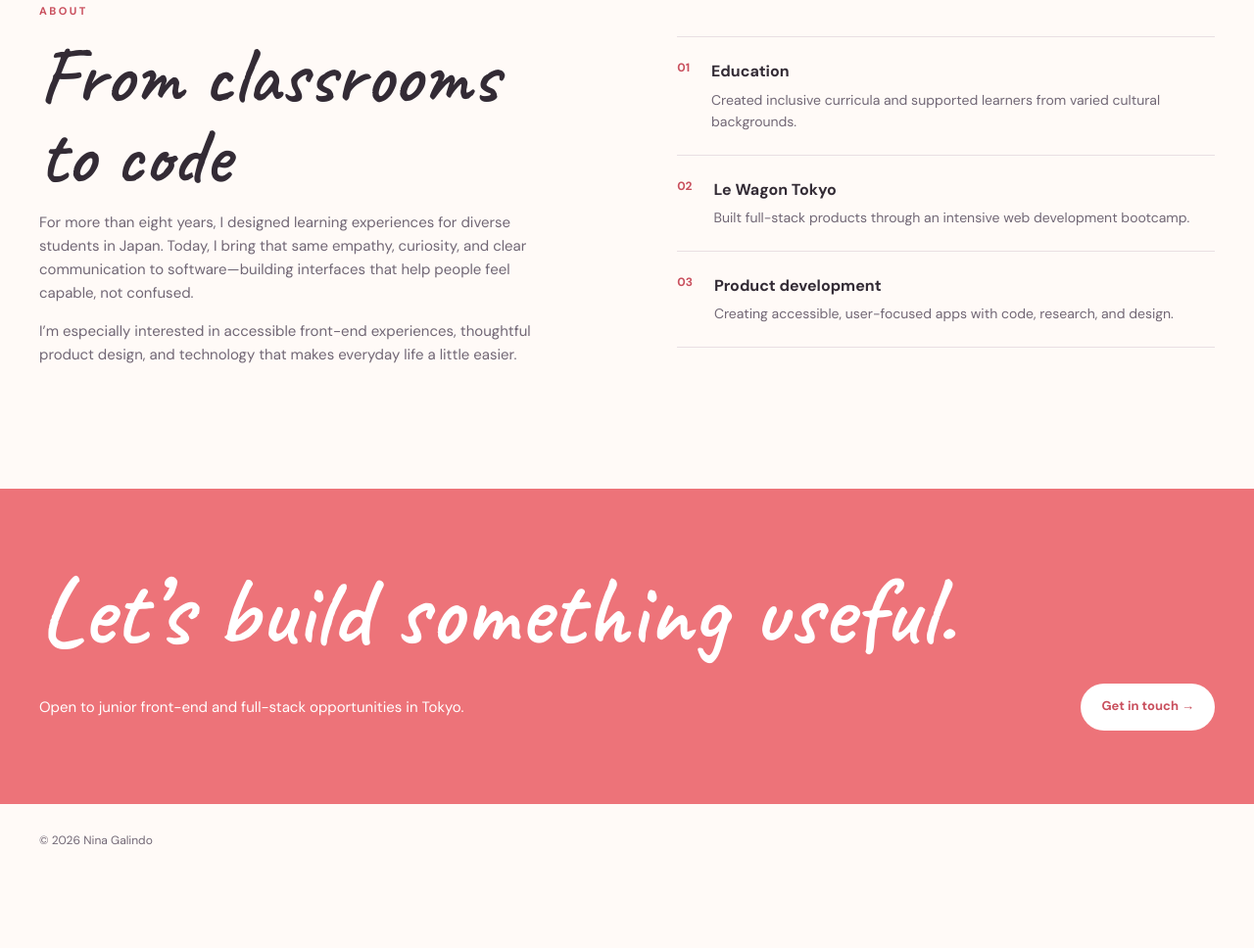
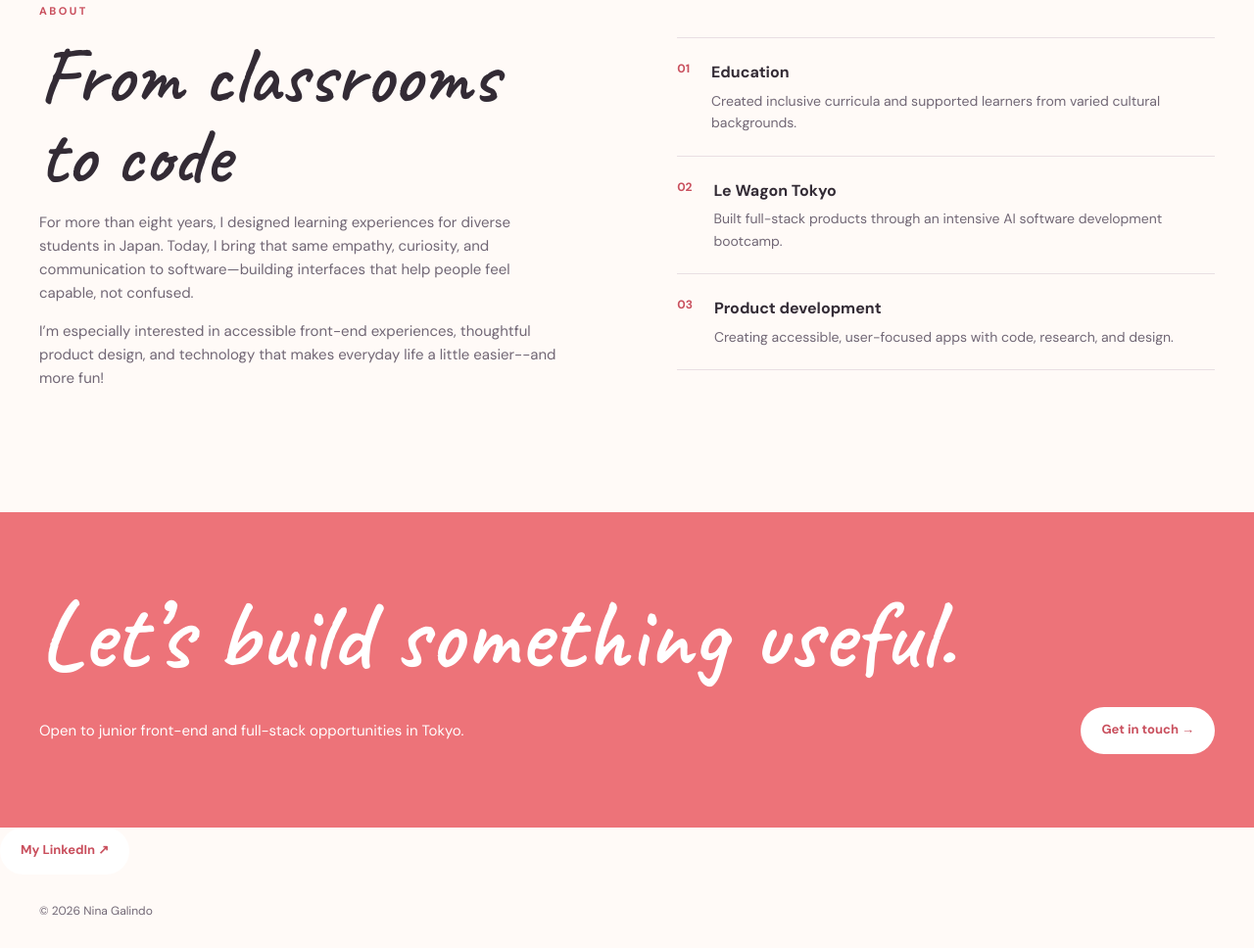
Before and after one commit to ninadaninja/nina-portfolio, a plain HTML site: page index.html in a window 1280 px wide. Shown: the part 2422-3390 px from the top of the page at 98% size. Before the commit the page ends 3318 px from the top, so only its background shows below. Drawn offline with Linux system fonts and the light colour scheme; a web font is replaced by a local one.

Commit message:
added a linkedin link at the bottom

```diff
--- a/index.html
+++ b/index.html
@@ -102,11 +102,28 @@
     <section class="tools" aria-labelledby="tools-title"><h2 id="tools-title" class="handwritten">Tech & Tools</h2><ul><li>Ruby on Rails</li><li>JavaScript</li><li>HTML & CSS</li><li>SQL</li><li>UX/UI</li><li>AI APIs</li><li>Git</li></ul></section>
 
     <section class="section story" id="about">
-      <div class="story-copy"><p class="eyebrow">ABOUT</p><h2 class="handwritten">From classrooms to code</h2><p>For more than eight years, I designed learning experiences for diverse students in Japan. Today, I bring that same empathy, curiosity, and clear communication to software—building interfaces that help people feel capable, not confused.</p><p>I’m especially interested in accessible front-end experiences, thoughtful product design, and technology that makes everyday life a little easier.</p></div>
-      <ol class="timeline" id="experience"><li><span>01</span><div><strong>Education</strong><p>Created inclusive curricula and supported learners from varied cultural backgrounds.</p></div></li><li><span>02</span><div><strong>Le Wagon Tokyo</strong><p>Built full-stack products through an intensive web development bootcamp.</p></div></li><li><span>03</span><div><strong>Product development</strong><p>Creating accessible, user-focused apps with code, research, and design.</p></div></li></ol>
+      <div class="story-copy"><p class="eyebrow">ABOUT</p>
+        <h2 class="handwritten">From classrooms to code</h2>
+        <p>For more than eight years, I designed learning experiences
+          for diverse students in Japan. Today, I bring that same
+          empathy, curiosity, and communication to
+          software—building interfaces that help people
+          feel capable, not confused.</p>
+          <p>I’m especially interested in accessible front-end experiences,
+            thoughtful product design, and technology that
+            makes everyday life a little easier--and more fun!</p>
+      </div>
+      <ol class="timeline" id="experience"><li>
+        <span>01</span>
+        <div><strong>Education</strong>
+          <p>Created inclusive curricula and
+            supported learners from varied cultural backgrounds.</p></div></li><li>
+        <span>02</span><div><strong>Le Wagon Tokyo</strong><p>Built full-stack products through an intensive AI software development bootcamp.</p></div></li><li><span>03</span><div><strong>Product development</strong><p>Creating accessible, user-focused apps with code, research, and design.</p></div></li></ol>
     </section>
 
-    <section class="contact" id="contact"><p class="handwritten">Let’s build something useful.</p><div><span>Open to junior front-end and full-stack opportunities in Tokyo.</span><a class="button light" href="mailto:nina@example.com">Get in touch →</a></div></section>
+    <section class="contact" id="contact"><p class="handwritten">Let’s build something useful.</p><div><span>Open to junior front-end and full-stack opportunities in Tokyo.</span>
+      <a class="button light" href="mailto:hello.nina.galindo@gmail.com">Get in touch →</a></div></section>
+      <a class="button light" href="https://www.linkedin.com/in/nina-galindo" target="_blank" rel="noreferrer">My LinkedIn ↗</a>
   </main>
   <footer><span>© <span id="year"></span> Nina Galindo</span></footer>
   <script src="script.js"></script>
```
